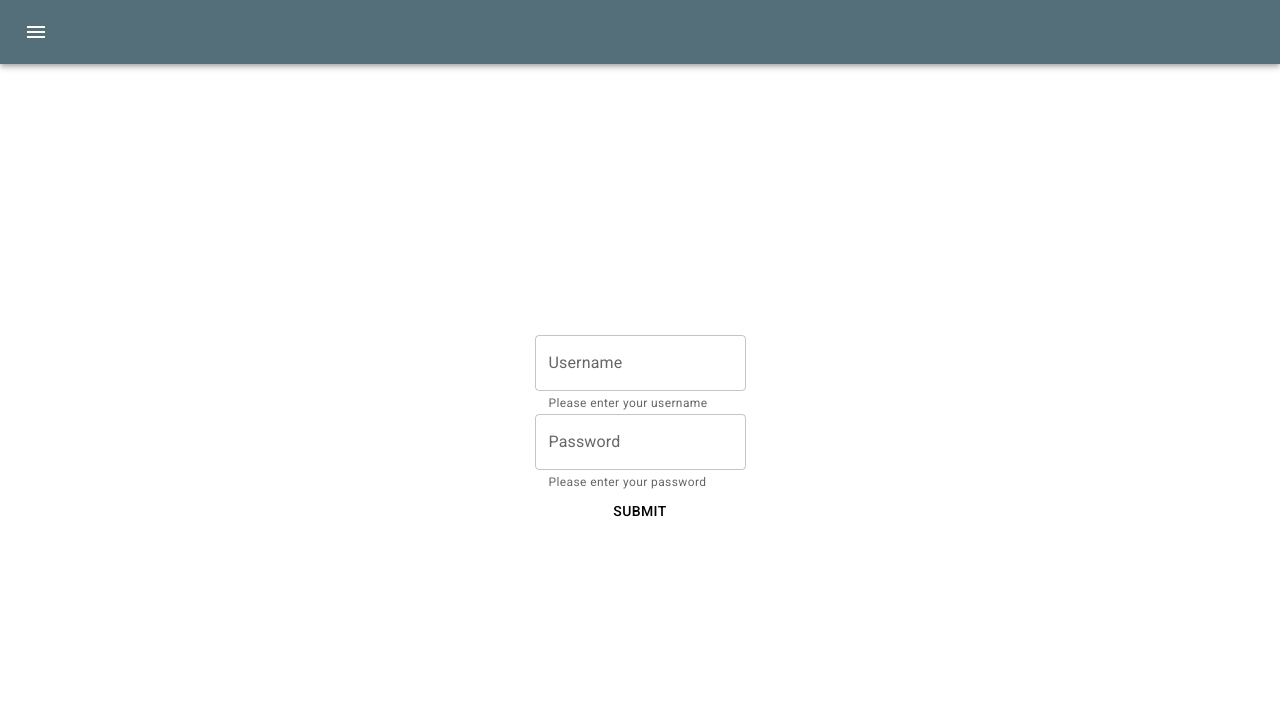
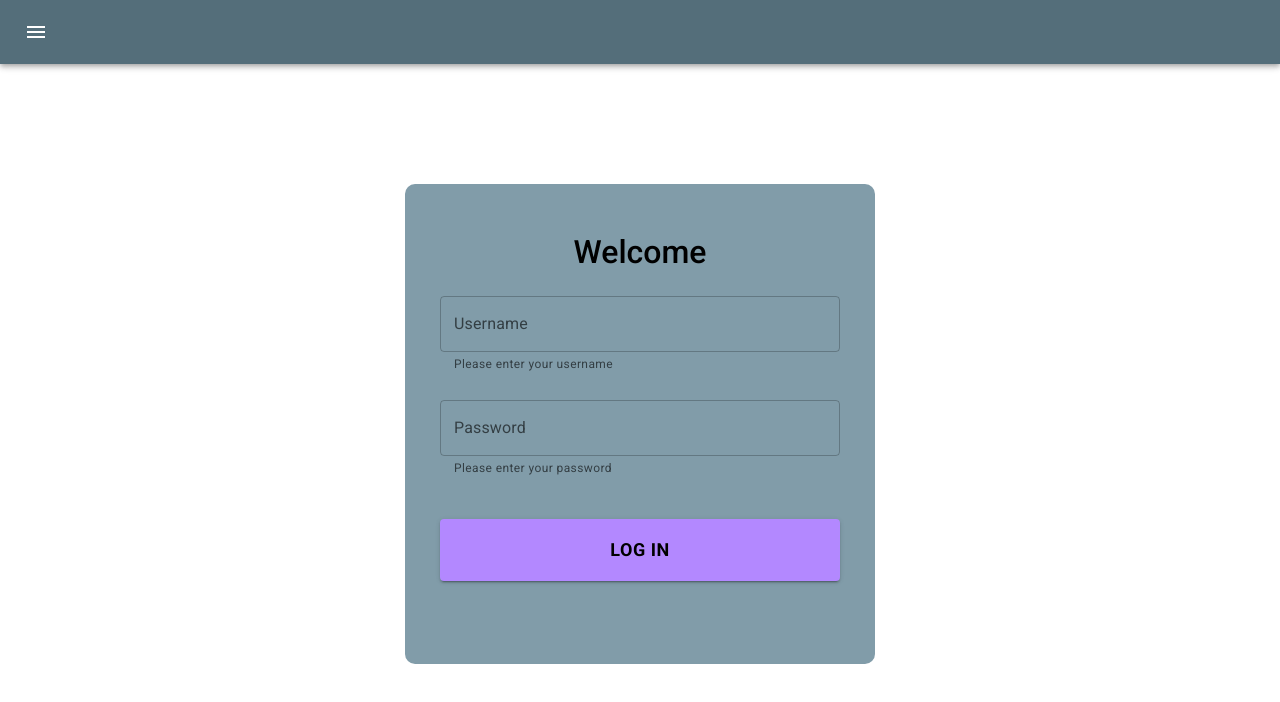
Before and after one commit to samikuikka/Homepage, a React (Create React App) app: page /login in a window 1280 px wide. Shown: the top 702 px of the page. Built offline with nearby package versions, Linux system fonts and the light colour scheme.

Commit message:
styled log in

```diff
--- a/src/routes/Login.jsx
+++ b/src/routes/Login.jsx
@@ -4,6 +4,7 @@ import * as yup from 'yup';
 
 import Button from '@mui/material/Button';
 import TextField from '@mui/material/TextField';
+import Typography from '@mui/material/Typography';
 import Box from '@mui/material/Box';
 
 const validationSchema = yup.object({
@@ -29,14 +30,27 @@ const Login = () => {
     })
 
     return(
-            <form onSubmit={formik.handleSubmit} style={{ height: '100%'}}>
-                <Box sx={{
-                    display: 'flex',
-                    height: '100%',
-                    flexDirection: 'column',
-                    justifyContent: 'center',
-                    alignItems: 'center',
-                }}>
+            <form onSubmit={formik.handleSubmit} style={{
+                 height: '380px',
+                 width: '400px',
+                 position: 'absolute',
+                 top: '50%',
+                 left: '50%',
+                 transform: 'translate(-50%, -45%)',
+                 padding: '50px 35px',
+                 backgroundColor: '#819ca9',
+                 borderRadius: '10px',
+                 }}>
+
+                     <Typography variant="h3" component="div" sx={{
+                         textAlign: 'center',
+                         fontSize: '32px',
+                         fontWeight: 500,
+                         linwHeight: '42px'
+                     }}>
+                         Welcome
+                     </Typography>
+
                     <TextField
                         id="username"
                         name="username"
@@ -45,7 +59,11 @@ const Login = () => {
                         onChange={formik.handleChange}
                         error={formik.touched.username && Boolean(formik.errors.username)}
                         helperText={formik.touched.username ? formik.errors.username ? formik.errors.username : ' ' : 'Please enter your username'}
-                        sx={{ margin: '0px'}}
+                        sx={{
+                            display: 'block',
+                            marginTop: '25px',
+                        }}
+                        fullWidth
                     />
                     <TextField
                         id="password"
@@ -56,14 +74,24 @@ const Login = () => {
                         onChange={formik.handleChange}
                         error={formik.touched.password && Boolean(formik.errors.password)}
                         helperText={formik.touched.password ? formik.errors.password ? formik.errors.password : ' ' : 'Please enter your password'}
-                        sx={{ margin: '0px'}}
+                        sx={{
+                            display: 'block',
+                            marginTop: '25px',
+                        }}
+                        fullWidth
                     />
-                    <Button color="primary" variant="oontained" type="submit" sx={{
-
-                    }}>
-                        Submit
+                    <Button color="secondary" variant="contained" type="submit" sx={{
+                        display: 'block',
+                        marginTop: '40px',
+                        cursor: 'pointer',
+                        padding: '15px 0',
+                        fontSize: '18px',
+                        fontWeight: 600,
+                    }}
+                    fullWidth
+                    >
+                        Log In
                     </Button>
-                </Box>
             </form>
     )
 }
```
